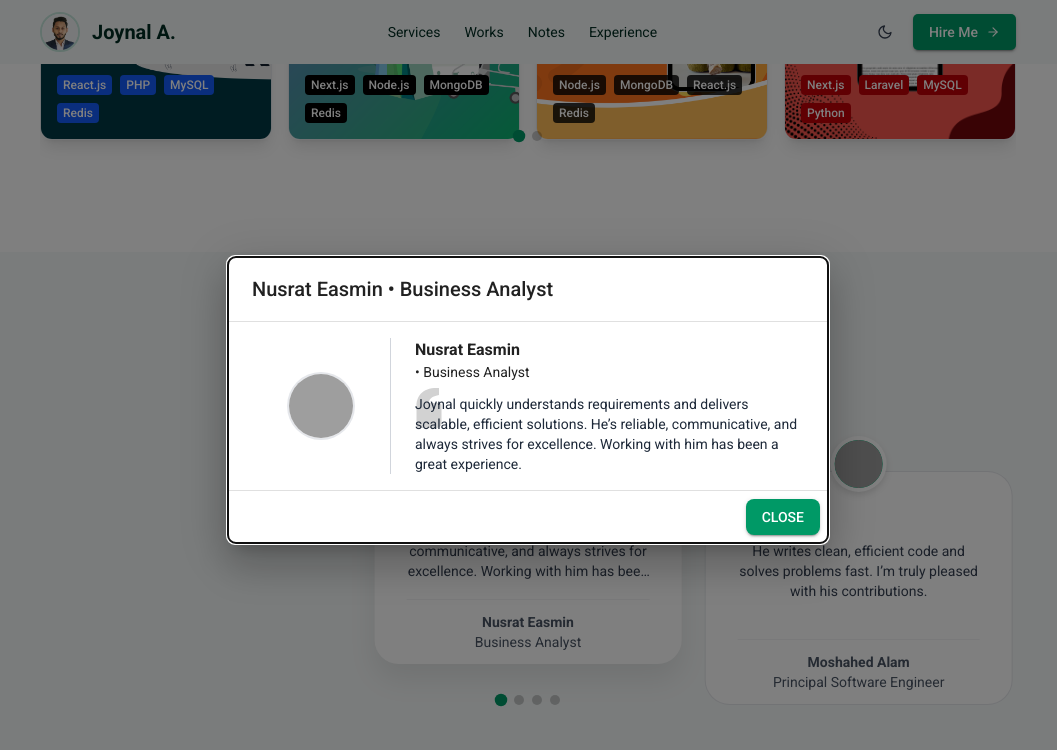
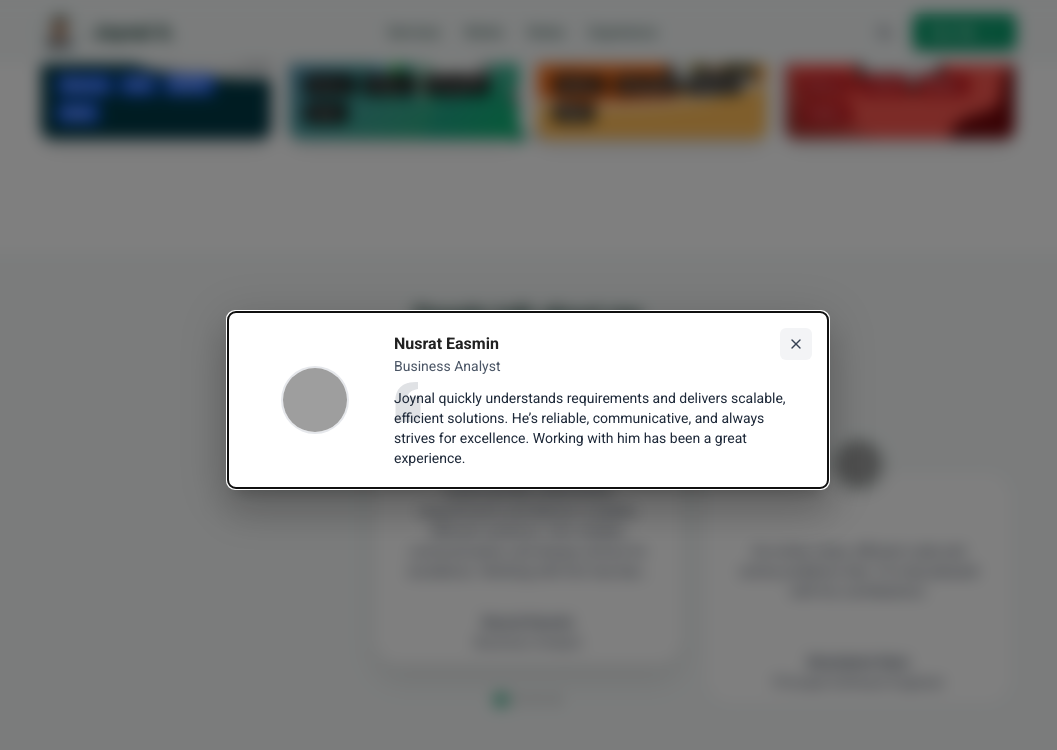
Before and after one commit to joydiucse/portfolio, a React (Vite) app: page / in a window 1280 px wide. Both pictures are taken after a click on the element 639 px from the left and 2665 px from the top of the page. Shown: the part 2118-2868 px from the top of the page, without its empty margins (112-1169 px from the left). Built offline with nearby package versions, Linux system fonts and the light colour scheme; grey boxes are pictures that could not be loaded.

Commit message:
testimonial

```diff
--- a/src/components/common/Icons.jsx
+++ b/src/components/common/Icons.jsx
@@ -1,6 +1,6 @@
 import {FaLaptopCode} from "react-icons/fa";
 import {HiOutlineHome} from "react-icons/hi";
-import {FiArrowRight, FiInfo} from "react-icons/fi";
+import {FiArrowRight, FiInfo, FiX} from "react-icons/fi";
 import {FaArrowUpRightFromSquare} from "react-icons/fa6";
 import {BiSolidQuoteSingleLeft} from "react-icons/bi";
 
@@ -10,6 +10,7 @@ export const ReactIcon = ({name='', className='', ...props}) => {
     if (name === 'info') return <FiInfo className={className} {...props} />
     if (name === 'arrow-up-right') return <FaArrowUpRightFromSquare  className={className} {...props} />
     if (name === 'single-quote') return <BiSolidQuoteSingleLeft className={className} {...props} />
+    if (name === 'close') return <FiX className={className} {...props} />
     else return <HiOutlineHome className={className} {...props} />
 
 }
--- a/src/components/sections/Testimonials.jsx
+++ b/src/components/sections/Testimonials.jsx
@@ -6,7 +6,7 @@ import { Pagination } from 'swiper/modules'
 import 'swiper/css'
 import 'swiper/css/pagination'
 import {image} from "../../utils/media.js";
-import { Dialog, DialogTitle, DialogContent, DialogActions, Button } from '@mui/material'
+import { Dialog, DialogContent, IconButton } from '@mui/material'
 import {ReactIcon} from "../common/Icons.jsx";
 
 const testimonials = [
@@ -95,34 +95,38 @@ function Testimonials() {
             </SwiperSlide>
           ))}
         </Swiper>
-        <Dialog open={open} onClose={handleClose} fullWidth maxWidth="sm">
-          <DialogTitle>{selected?.name} • {selected?.role}</DialogTitle>
-          <DialogContent dividers>
-            <div className="grid grid-cols-4 ">
+        <Dialog
+          open={open}
+          onClose={handleClose}
+          fullWidth
+          maxWidth="sm"
+          PaperProps={{ className: 'bg-white dark:bg-gray-900 text-gray-900 dark:text-gray-200 rounded-2xl shadow-xl' }}
+          slotProps={{ backdrop: { className: 'bg-black/40 dark:bg-black/60 backdrop-blur-sm' } }}
+        >
+          <DialogContent className="relative p-6">
+            <button
+              onClick={handleClose}
+              aria-label="Close"
+              className="absolute top-4 right-4 inline-flex items-center justify-center size-8 rounded-md bg-gray-100 hover:bg-gray-200 dark:bg-gray-800 dark:hover:bg-gray-700"
+            >
+              <ReactIcon name={'close'} className="text-gray-700 dark:text-gray-300" />
+            </button>
+            <div className="grid grid-cols-4 gap-4">
               <div className="fcc">
-                <Image src={selected?.avatar} className="size-16 object-cover rounded-full ring-2 ring-gray-200" />
+                <Image src={selected?.avatar} className="size-16 object-cover rounded-full ring-2 ring-gray-200 dark:ring-gray-700" />
               </div>
-              <div className="col-span-3 border-l border-gray-300  dark:border-gray-500 pl-6">
-                <p className={'font-semibold'}>{selected?.name}</p>
-                <p className={'text-sm'}>
-                  • {selected?.role} {selected?.company && <span>({selected?.company})</span>}
-                </p>
+              <div className="col-span-3">
+                <p className="font-semibold">{selected?.name}</p>
+                <p className="text-sm text-gray-600 dark:text-gray-400">{selected?.role} {selected?.company && <span>• {selected?.company}</span>}</p>
                 <div className="mt-3 relative">
                   <div className="absolute -top-4 -left-4 text-6xl opacity-20">
-                    <ReactIcon name={'single-quote'}/>
+                    <ReactIcon name={'single-quote'} className="text-gray-500 dark:text-gray-400" />
                   </div>
                   <p className="relative z-10 text-sm text-gray-800 dark:text-gray-200">{selected?.statement}</p>
                 </div>
-
               </div>
             </div>
-
-
-
           </DialogContent>
-          <DialogActions>
-            <Button onClick={handleClose} variant="contained">Close</Button>
-          </DialogActions>
         </Dialog>
       </Container>
     </div>
```
